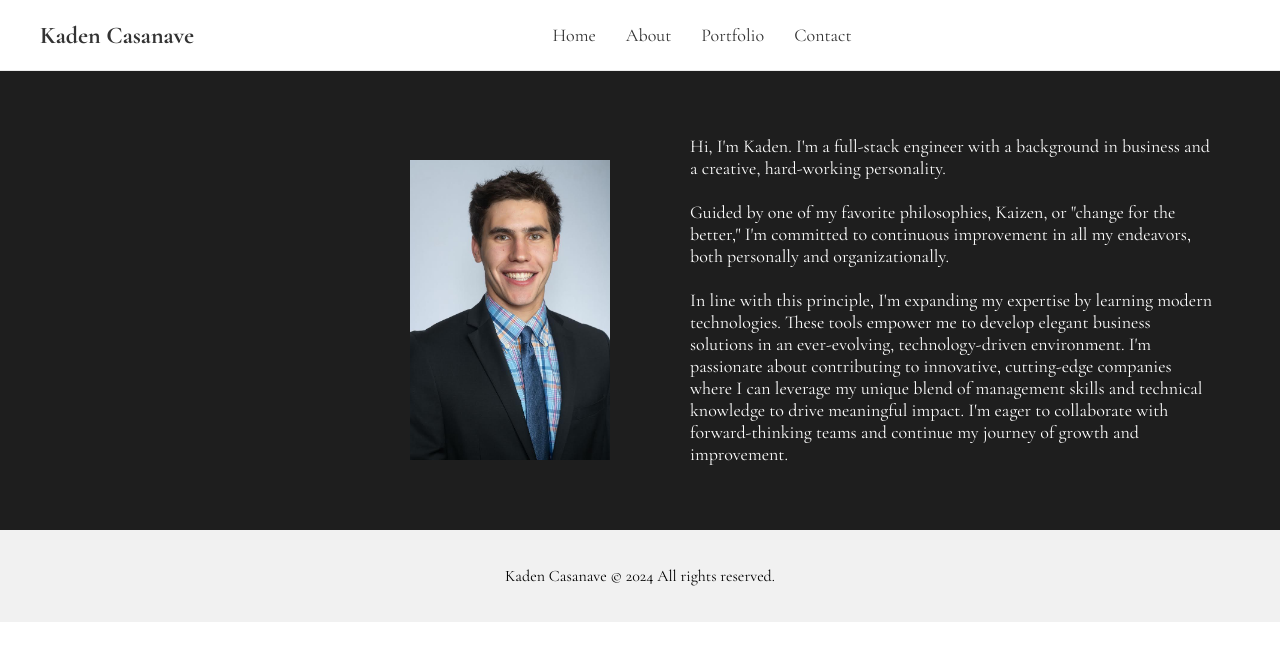
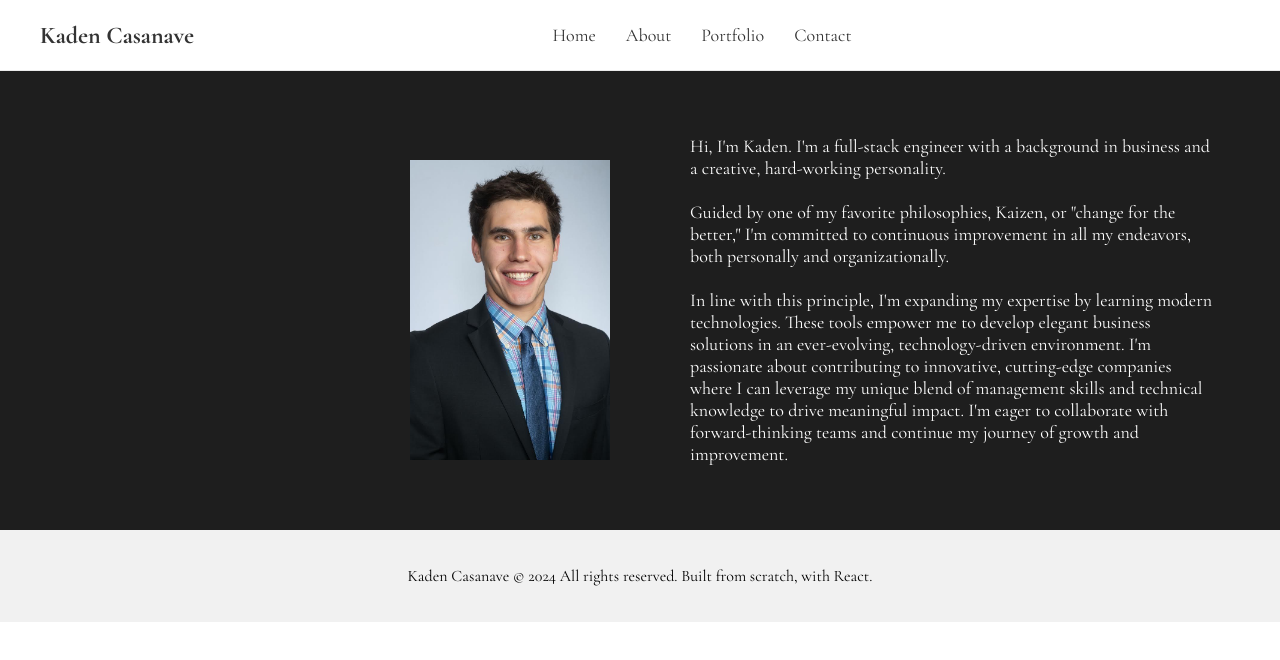
Before and after one commit to kadencas/site, a React (Create React App) app: page /about in a window 1280 px wide. Shown: the top 660 px of the page. Built offline with nearby package versions, Linux system fonts and the light colour scheme.

Commit message:
removed hidden header

```diff
--- a/src/Footer.tsx
+++ b/src/Footer.tsx
@@ -4,7 +4,7 @@ import './Footer.css'; // Import the CSS file
 export default function Footer() {
   return (
     <footer className="footer">
-      <p>Kaden Casanave © 2024 All rights reserved.</p>
+      <p>Kaden Casanave © 2024 All rights reserved. Built from scratch, with React.</p>
     </footer>
   );
 }
--- a/src/components/Header.css
+++ b/src/components/Header.css
@@ -57,14 +57,3 @@
 .social-icons a:hover {
   color: #007bff;
 }
-
-/* Responsive Design */
-@media (max-width: 768px) {
-  .nav-links {
-    display: none; /* Hide nav links on small screens */
-  }
-
-  .header-container {
-    justify-content: space-between;
-  }
-}
```
